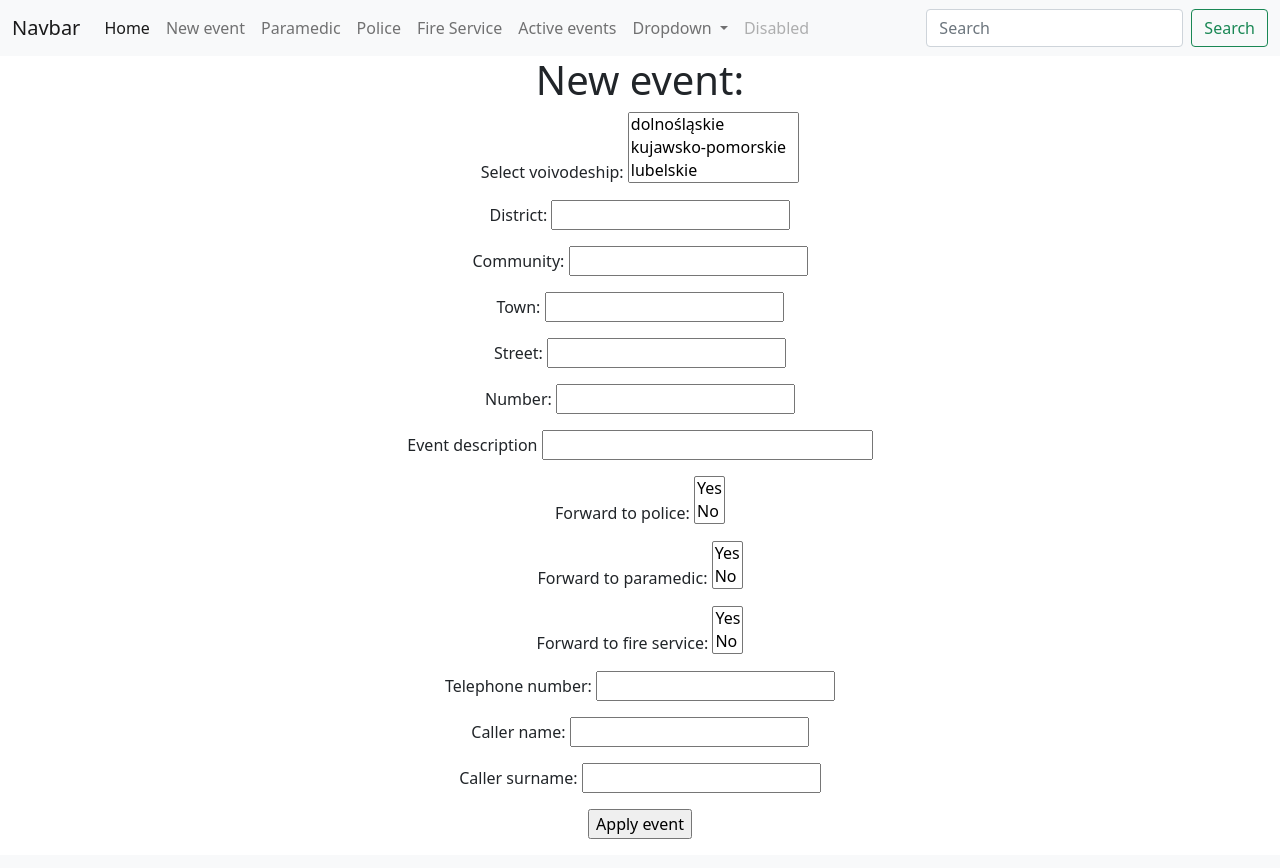
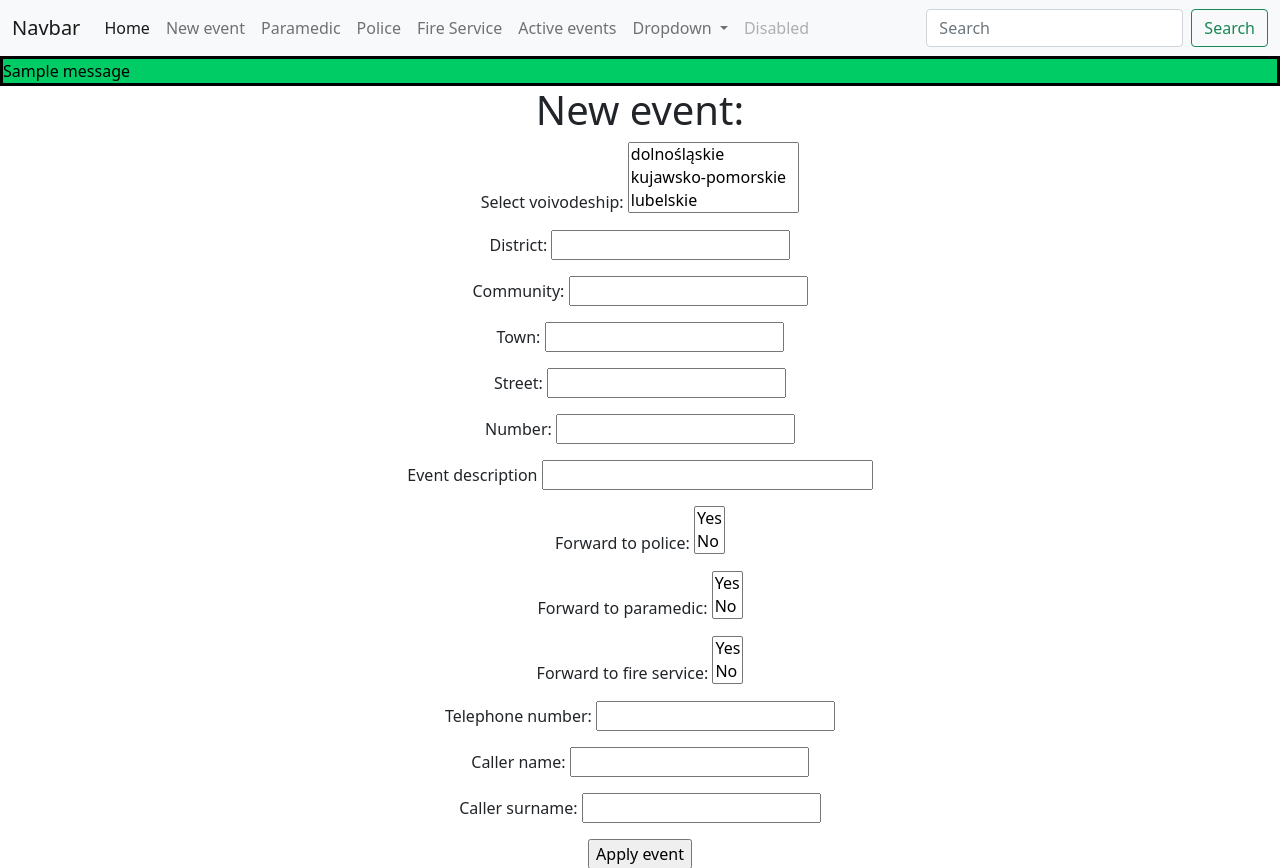
Before and after one commit to wojcik-mariusz/psap, a Flask app: page /add-new-event in a window 1280 px wide. Shown: the top 868 px of the page. Before the commit the page ends 839 px from the top, so only its background shows below. Run offline with Flask 2, Linux system fonts and the light colour scheme; tables that the repository leaves empty hold one stand-in row (values such as "Sample post"); one stand-in notice (Sample message) is shown.

Commit message:
add flash message macros, and add flash message when succesfully added new event

```diff
--- a/flask_template/server/routes.py
+++ b/flask_template/server/routes.py
@@ -1,4 +1,4 @@
-from flask import render_template, make_response, request
+from flask import render_template, make_response, request, flash
 from typing import List
 
 from . import SERVER_BLUEPRINT, ERROR_HANDLER_BLUEPRINT
@@ -36,6 +36,7 @@ def add_new_event():
         )
         DB.session.add(event)
         DB.session.commit()
+        flash("Event added succesfully.")
 
     return render_template("add-new-event.html", form=form)
 
--- a/flask_template/templates/add-new-event.html
+++ b/flask_template/templates/add-new-event.html
@@ -1,3 +1,4 @@
+{% from "macros.html" import show_flash_message %}
 {% extends "base.html" %}
 
 {% block title %}
@@ -5,7 +6,9 @@ base
 {% endblock %}
 
 {% block body %}
-
+{% for message in get_flashed_messages() %}
+    {{ show_flash_message(message) }}
+{% endfor %}
 <h1>New event:</h1>
     <form action="" method="post" novalidate>
     {{ form.hidden_tag() }}
--- a/flask_template/templates/macros.html
+++ b/flask_template/templates/macros.html
@@ -1,3 +1,3 @@
-{% macro show_flash_message(messages) %}
-    <div style="color: blue; border-style: solid; background-color: #009933;">{{ message }}</div>
+{% macro show_flash_message(message) %}
+    <div style="color: black; border-style: solid; background-color: #00cc66;">{{ message }}</div>
 {% endmacro %}
```
